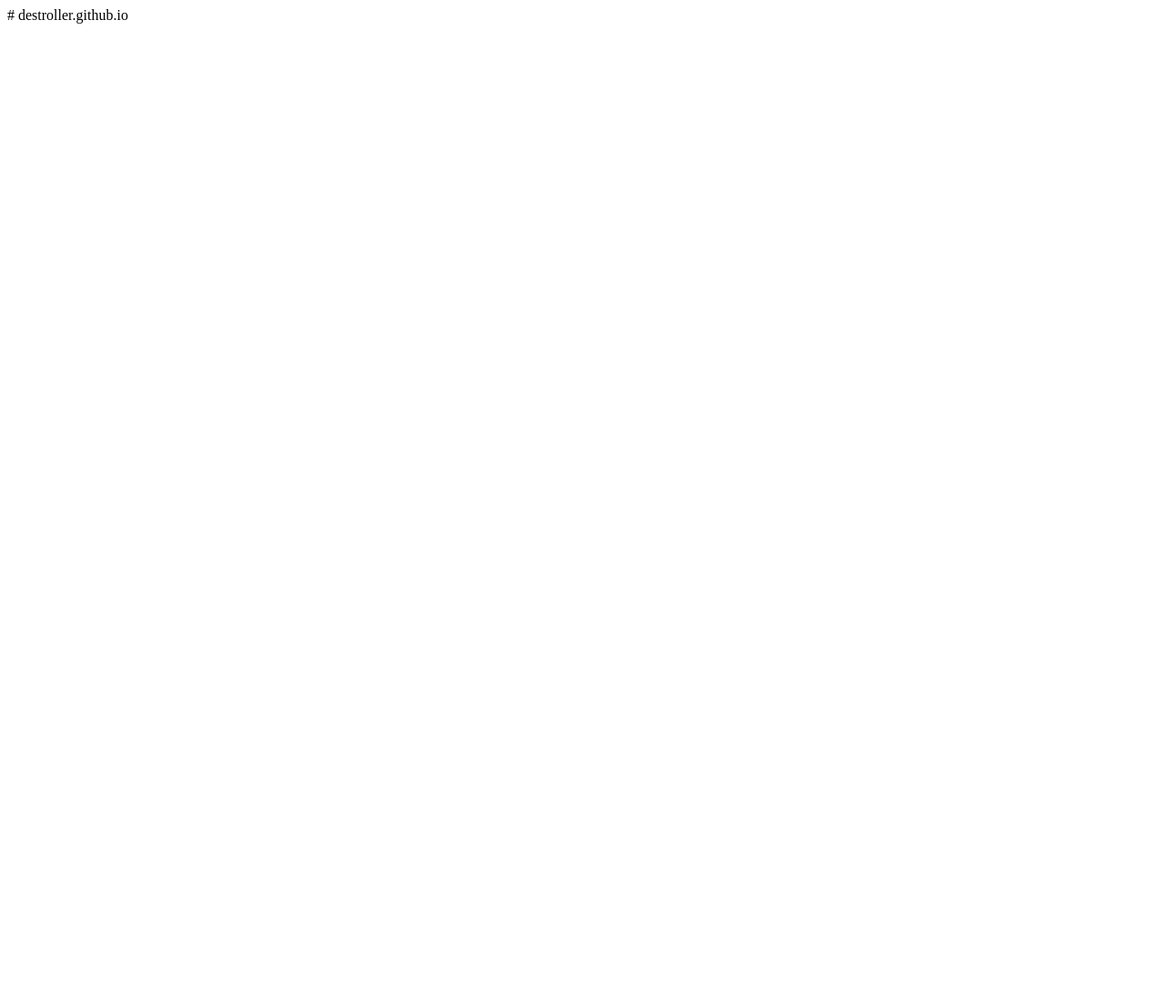
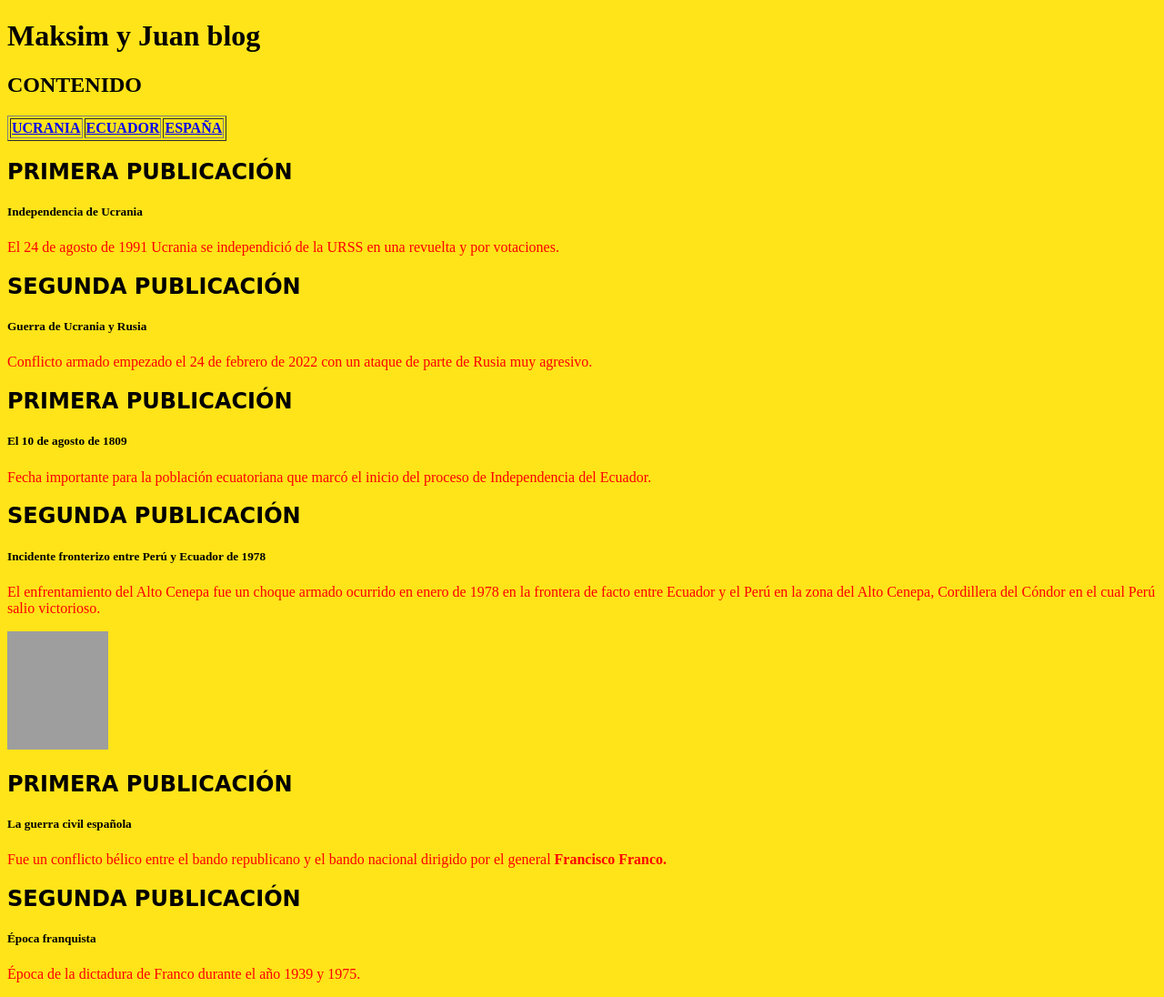
Before and after one commit to Xmendestroller69/destroller.github.io, a plain HTML site: page index.html in a window 1280 px wide. Shown: the whole page at 91% size. Before the commit the page ends 800 px from the top, so only its background shows below. Drawn offline with Linux system fonts and the light colour scheme; grey boxes are pictures that could not be loaded.

Commit message:
Update index.html

```diff
--- a/index.html
+++ b/index.html
@@ -1 +1,80 @@
-# destroller.github.io
+<!DOCTYPE html>
+<html>
+    <head>
+        <meta charset="utf-8">
+        <title>Project: Blog</title>
+        <style>
+            body{
+              background-color:rgb(255, 228, 25);
+                }
+                p{
+            color:rgb(255, 0, 0);
+        }
+        #ECUADOR {
+            font-family:cursive;
+        }
+        #UCRANIA {
+            font-family:cursive;
+        }
+        #ESPAÑA {
+            font-family:cursive;
+        }
+        #SEGUNDA {
+            font-family:cursive;
+        }
+
+
+
+
+
+        </style>
+    </head>
+    <body>
+
+
+
+        <h1> Maksim y Juan blog</h1>
+
+        <h2>CONTENIDO</h2>
+        <table border="1">
+           <thead>
+                <tr>
+                    <th> <a href="#UCRANIA">UCRANIA</a></th>
+                    <th> <a href="#ECUADOR">ECUADOR</a></th>
+                    <th> <a href="#ESPAÑA">ESPAÑA</a></th>
+                </tr>
+            </thead>
+
+        </table>
+        <h2 id="UCRANIA">PRIMERA PUBLICACIÓN</h2>
+        <h5>Independencia de Ucrania</h5>
+        <p>El 24 de agosto de 1991 Ucrania se independició de la URSS en una revuelta y por votaciones.</p>
+
+        <h2 id="SEGUNDA">SEGUNDA PUBLICACIÓN</h2>
+        <h5>Guerra de Ucrania y Rusia</h5>
+         <p>Conflicto armado empezado el 24 de febrero de 2022 con un ataque de parte de Rusia muy agresivo.</p>
+
+
+
+        <h2 id="ECUADOR">PRIMERA PUBLICACIÓN</h2>
+        <p id="primerapublicacion">
+        <h5>El 10 de agosto de 1809</h5>
+
+        <p>Fecha importante para la población ecuatoriana que marcó el inicio del proceso de Independencia del Ecuador.</p>
+
+
+        <h2 id="SEGUNDA">SEGUNDA PUBLICACIÓN</h2>
+        <h5>Incidente fronterizo entre Perú y Ecuador de 1978</h5>
+
+        <p> El enfrentamiento del Alto Cenepa fue un choque armado ocurrido en enero de 1978 en la frontera de facto entre Ecuador y el Perú en la zona del Alto Cenepa, Cordillera del Cóndor en el cual Perú salio victorioso.</p>
+        <img src="https://upload.wikimedia.org/wikipedia/commons/thumb/3/3d/Zona_de_Conflicto_Per%C3%BA_-_Ecuador%2C_Alto_Cenepa.jpg/200px-Zona_de_Conflicto_Per%C3%BA_-_Ecuador%2C_Alto_Cenepa.jpg" jsaction="" class="sFlh5c FyHeAf iPVvYb" style="max-width: 200px; height: 130px; margin: 0px; width: 111px;" alt="Conflicto limítrofe entre el Ecuador y el Perú - Wikipedia, la ..." jsname="kn3ccd">
+         <h2 id="ESPAÑA">PRIMERA PUBLICACIÓN</h2>
+         <h5>La guerra civil española</h5>
+         <p>Fue un conflicto bélico entre el bando republicano y el bando nacional dirigido por el general <strong>Francisco Franco.</strong></p>
+
+
+         <h2 id="SEGUNDA">SEGUNDA PUBLICACIÓN</h2>
+        <h5>Época franquista</h5>
+        <p>Época de la dictadura de Franco durante el año 1939 y 1975.</p>
+    </body>
+</html>
```
